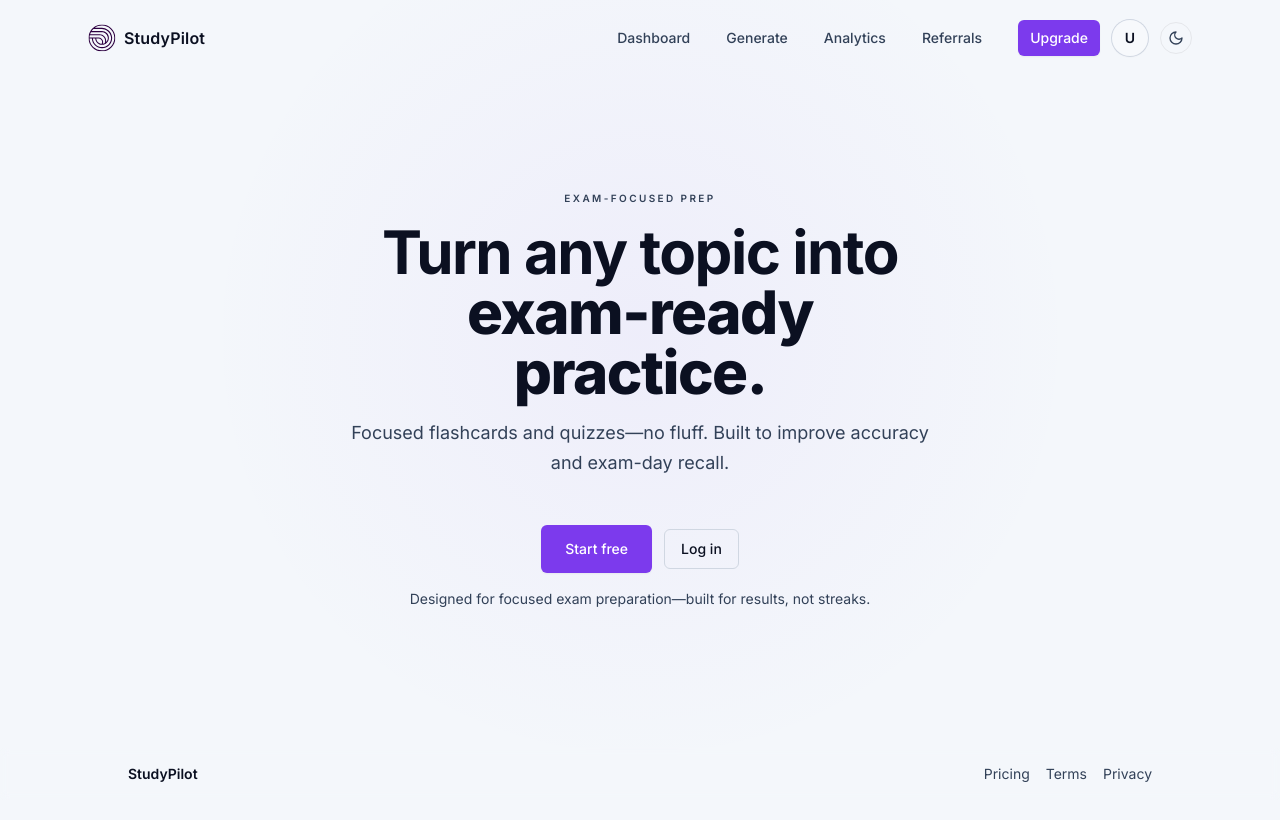
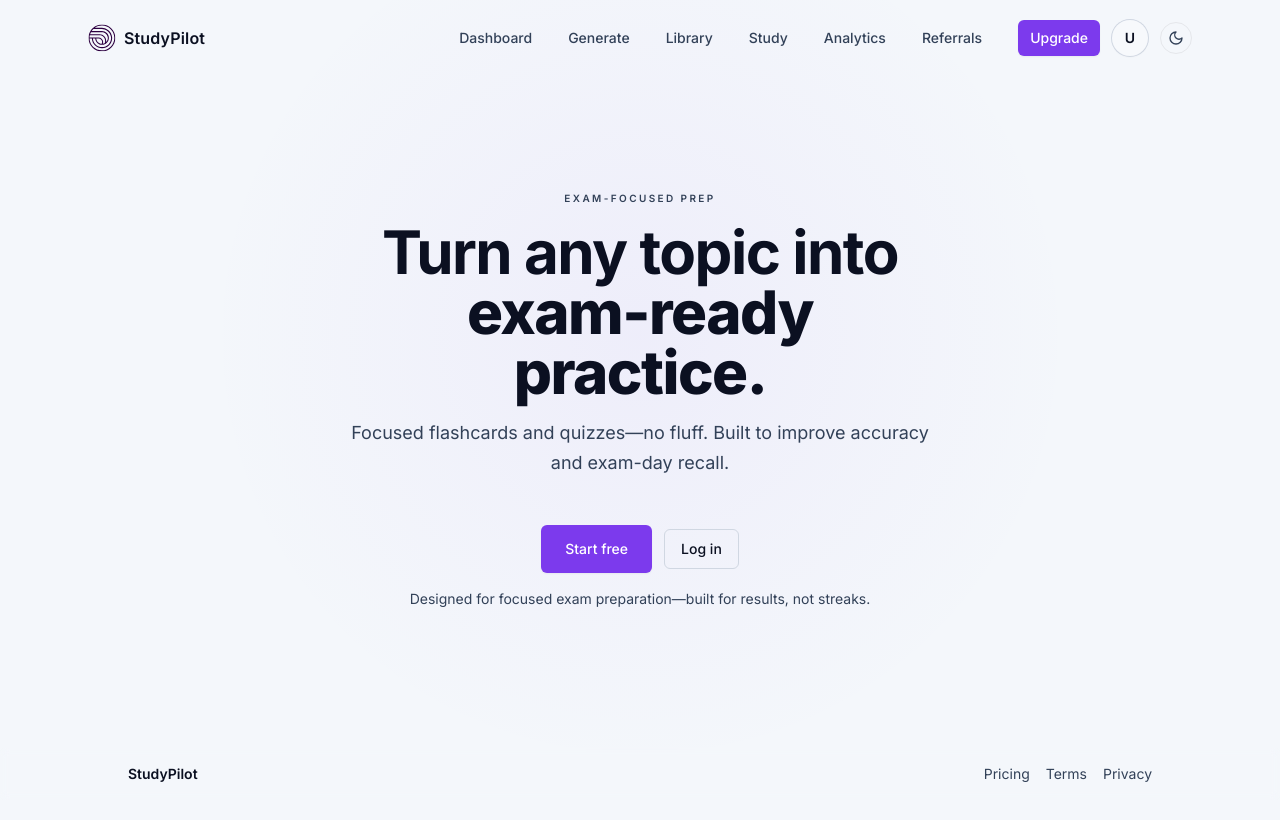
Before and after one commit to sirbxueonline-arch/phsionline-app, a Next.js app: page / in a window 1280 px wide. Shown: the top 820 px of the page. Built offline with nearby package versions, Linux system fonts and the light colour scheme; no server answers; the database is empty; sample sign-in values are in the browser's storage.

Commit message:
Add Library and Study links to navbar

```diff
--- a/components/Navbar.tsx
+++ b/components/Navbar.tsx
@@ -61,6 +61,8 @@ export const Navbar = () => {
   const authedLinks = [
     { href: "/dashboard", label: "Dashboard" },
     { href: "/generate", label: "Generate" },
+    { href: "/library", label: "Library" },
+    { href: "/study", label: "Study" },
     { href: "/analytics", label: "Analytics" },
     { href: "/referrals", label: "Referrals" }
   ];
```
